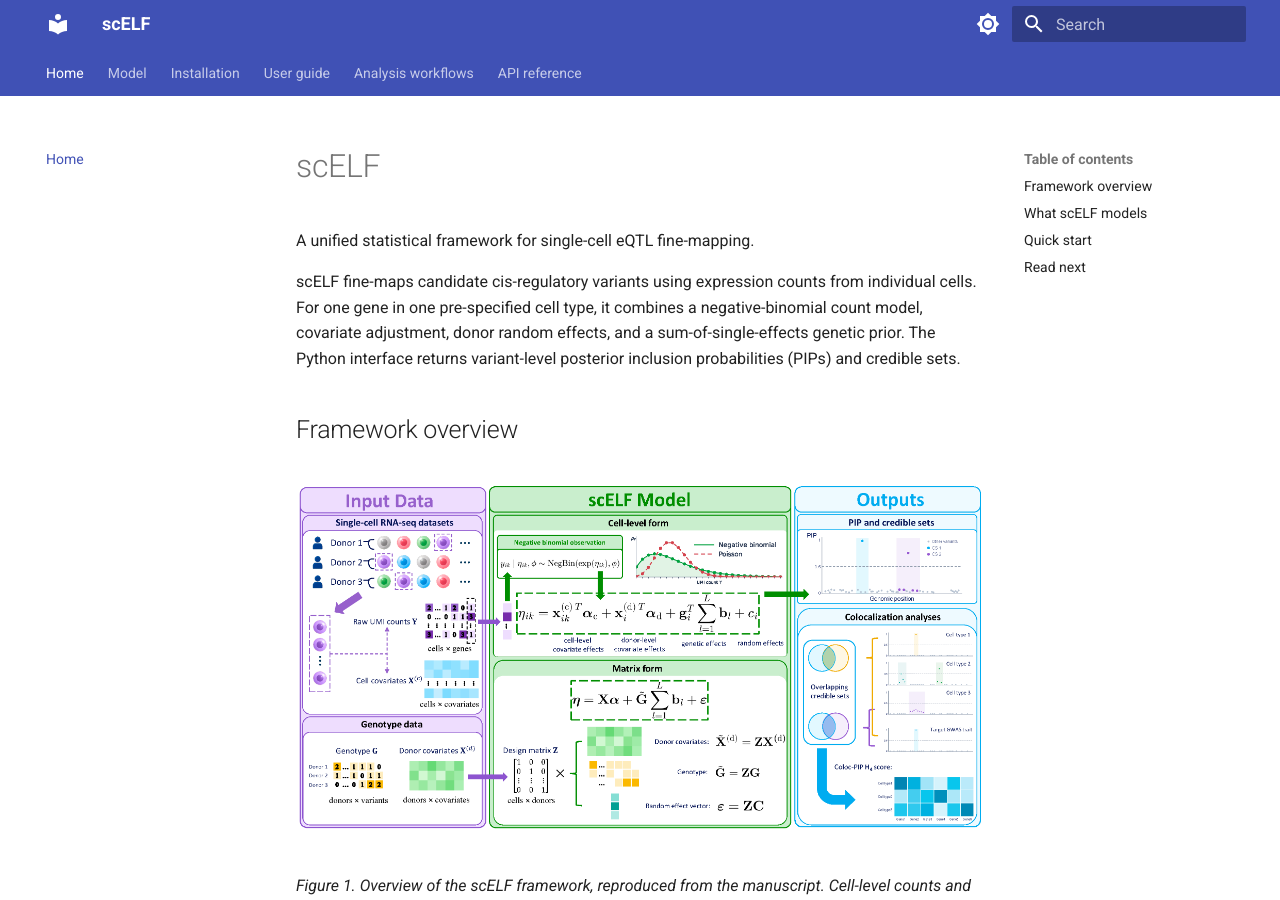
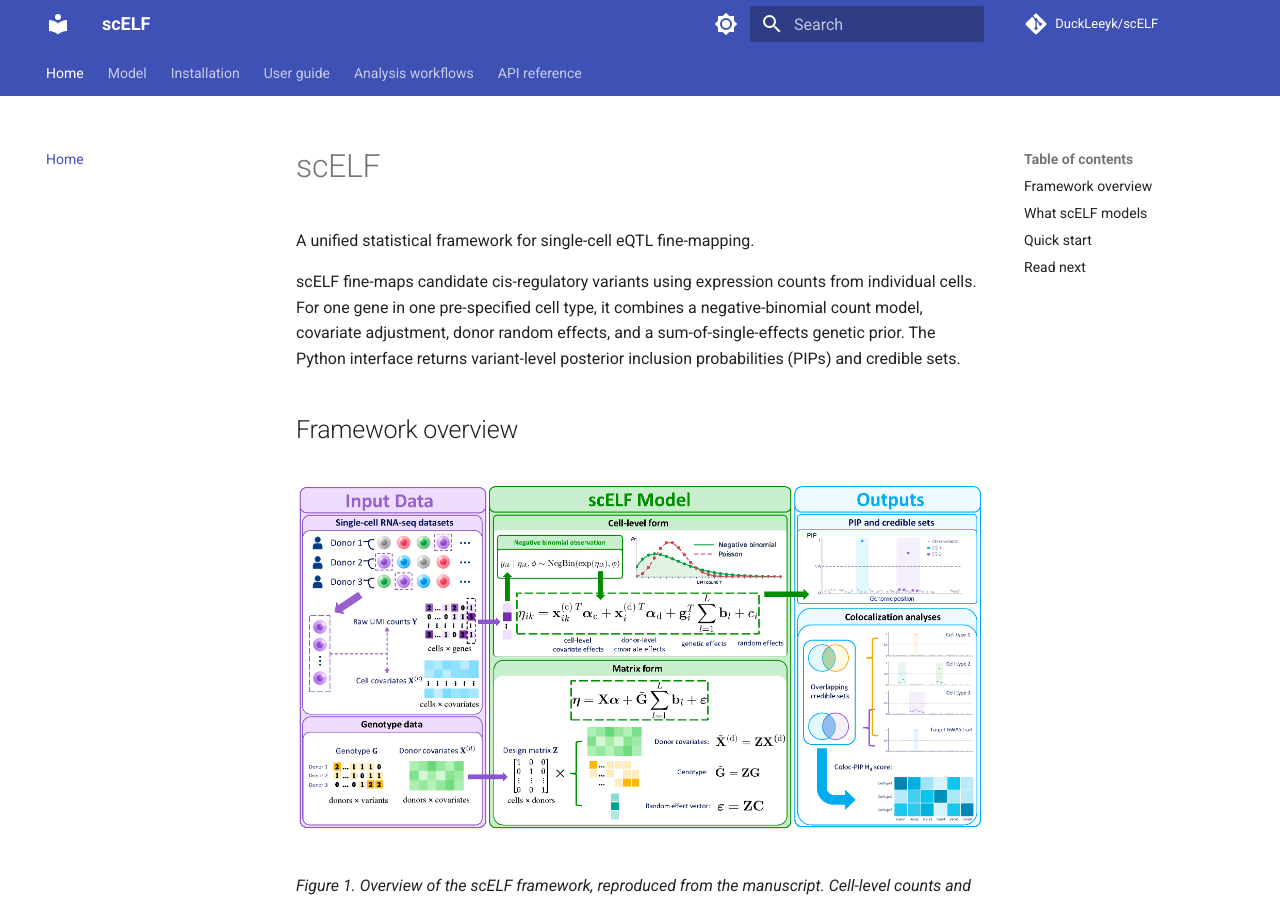
Before and after one commit to DuckLeeyk/scELF, an MkDocs documentation site: the page built from docs/index.md, in a window 1280 px wide and 900 px high. Built offline with MkDocs 1.6.1 and Material for MkDocs 9.7.7, drawn with Linux system fonts in a browser that asks for light colours; comment, search, counter and statistics services are not loaded.

Commit message:
Update mkdocs.yml

```diff
--- a/mkdocs.yml
+++ b/mkdocs.yml
@@ -1,3 +1,7 @@
+site_url: https://duckleeyk.github.io/scELF/
+repo_url: https://github.com/DuckLeeyk/scELF
+repo_name: DuckLeeyk/scELF
+
 site_name: scELF
 site_description: A unified statistical framework for single-cell eQTL fine-mapping
 
```
